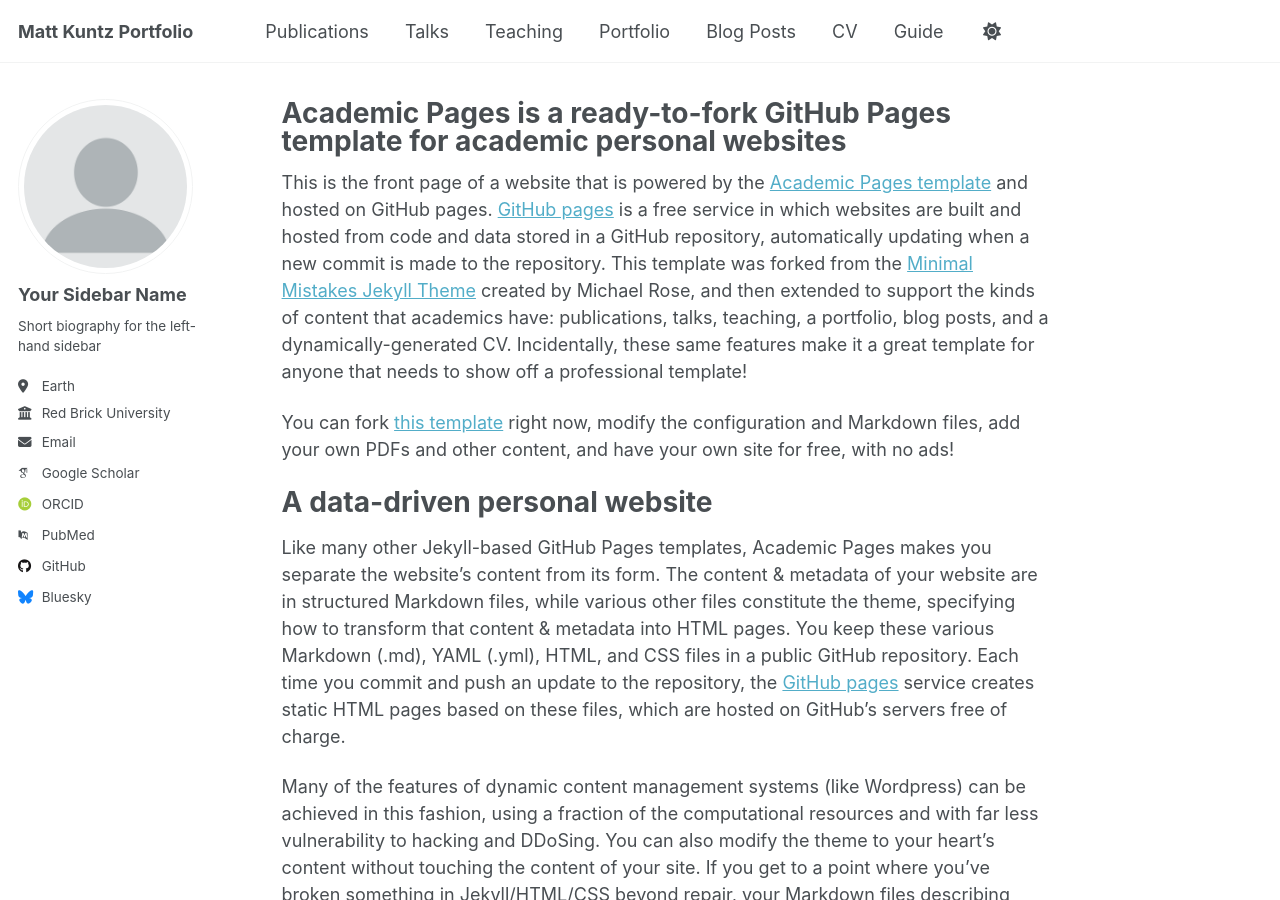
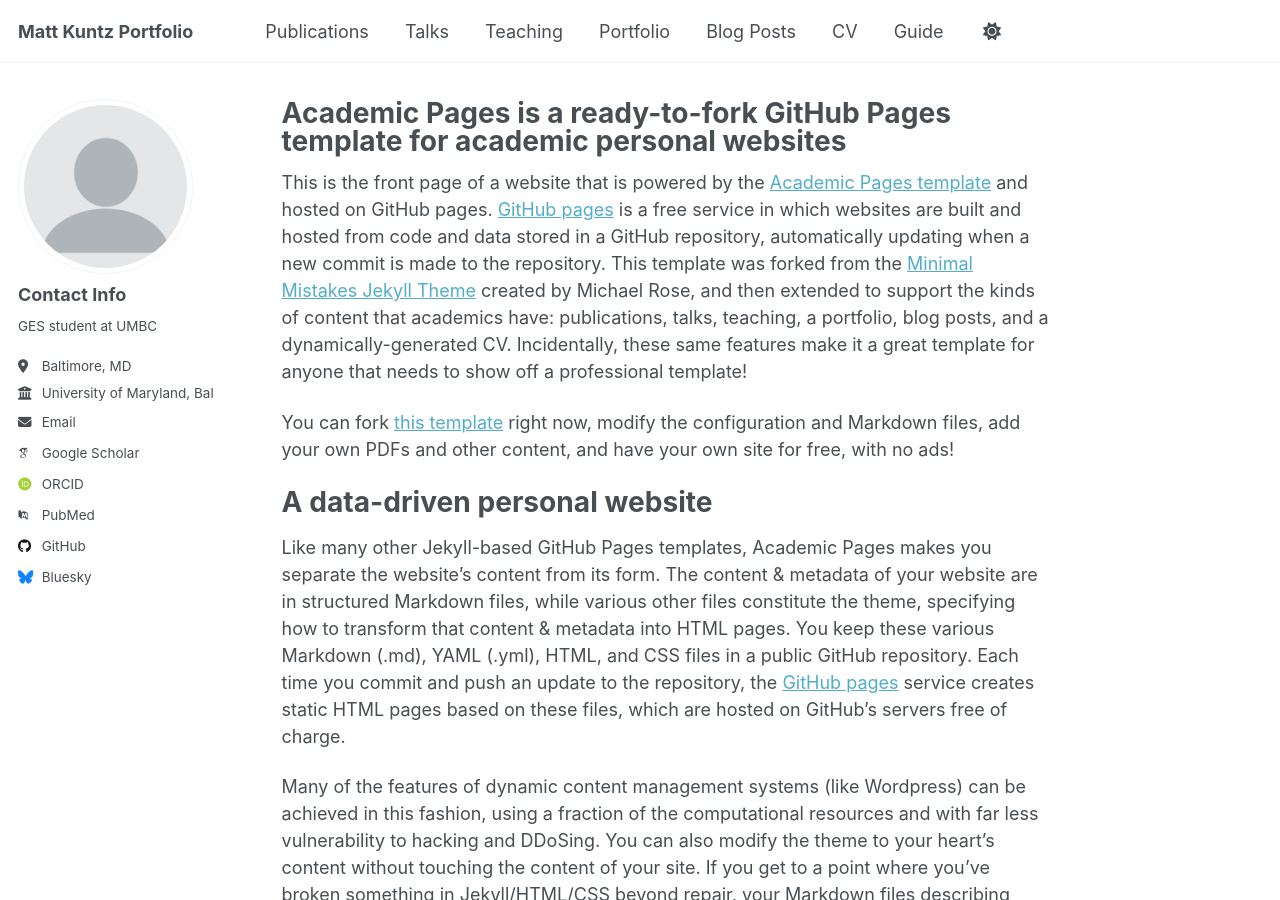
Before and after one commit to MattKuntz5/MattKuntz5.github.io, a Jekyll site: the page built from _pages/about.md, in a window 1280 px wide and 900 px high. Built offline with Jekyll 4.4.1, drawn with Linux system fonts in a browser that asks for light colours; some web fonts are replaced; a script that is not in the unit is left out.

Commit message:
Update _config.yml
Updated "biographic information" section.

```diff
--- a/_config.yml
+++ b/_config.yml
@@ -24,13 +24,13 @@ repository               : "MattKuntz5/MattKuntz5.github.io"
 author:
   # Biographic information
   avatar           : "profile.png"
-  name             : "Your Sidebar Name"
-  pronouns         : # example: "she/her"
-  bio              : "Short biography for the left-hand sidebar"
-  location         : "Earth"
-  employer         : "Red Brick University"
+  name             : "Contact Info"
+  pronouns         : # example: "he/him"
+  bio              : "GES student at UMBC"
+  location         : "Baltimore, MD"
+  employer         : "University of Maryland, Baltimore County"
   uri              : # URL
-  email            : "none@example.org"
+  email            : "mkuntz2@umbc.edu"
 
   # Academic websites
   academia         : # URL
```
